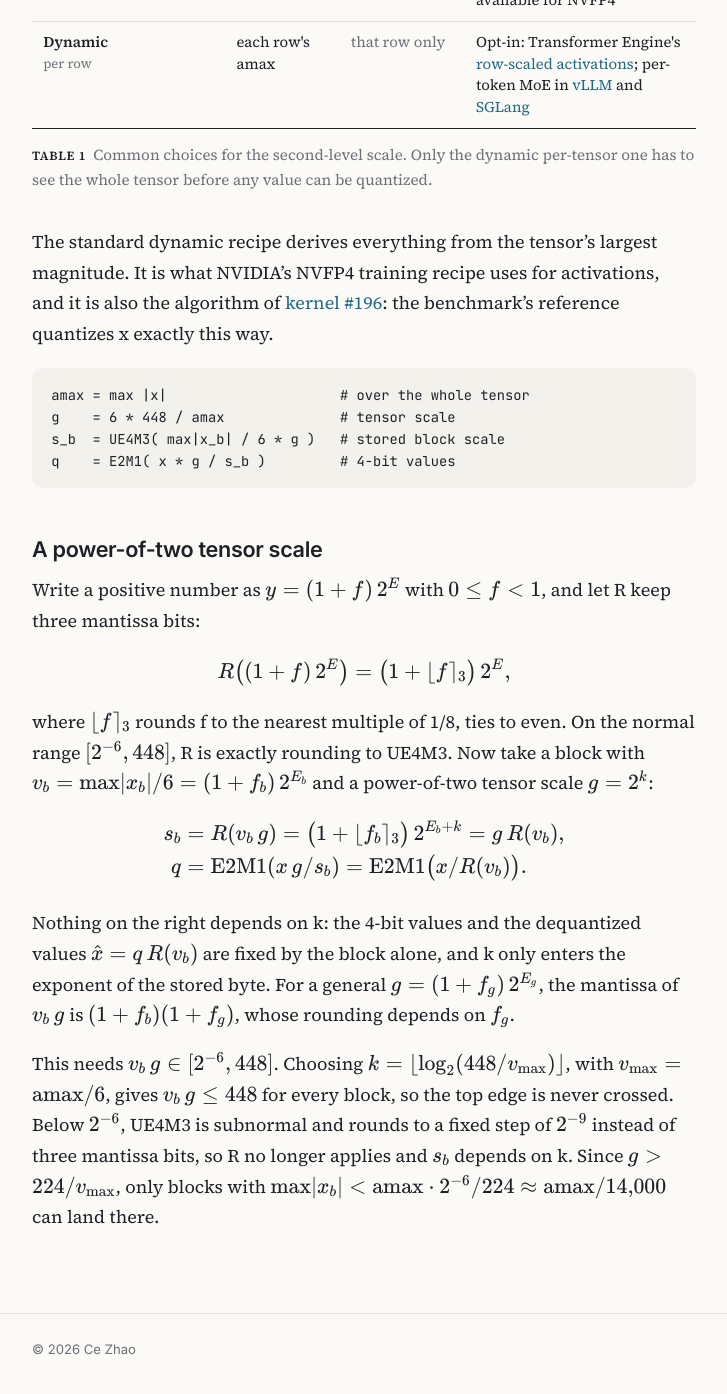
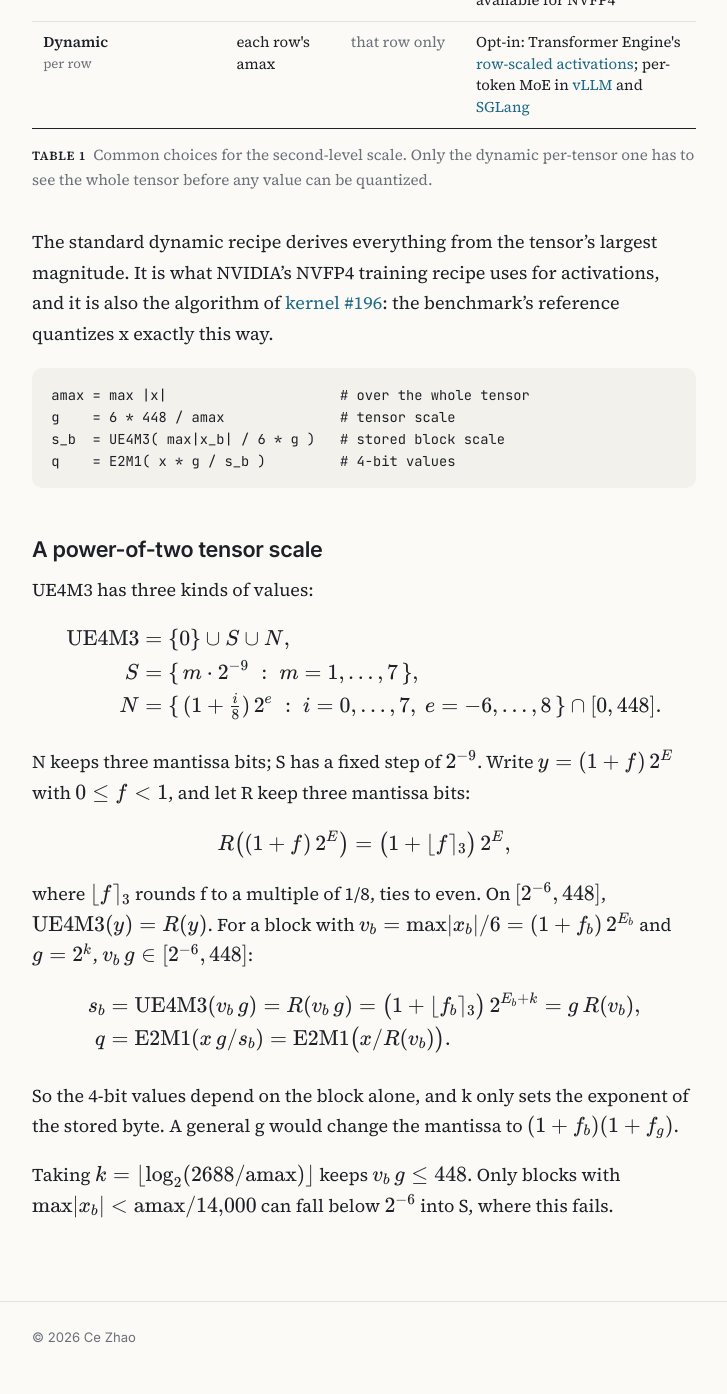
Before and after one commit to A1c0r-Z/A1c0r-Z.github.io, a Jekyll site: the page built from preview/one-pass-nvfp4.md, in a window 1280 px wide and 1400 px high, scrolled down 2139 px. Shown: the top 1394 px of the window, without its empty margins (276-1003 px from the left). Built offline with Jekyll 4.4.1, drawn with Linux system fonts in a browser that asks for light colours.

Commit message:
Power-of-two section: define UE4M3 as sets and trim the text
Co-Authored-By: Claude Opus 5.5 <noreply@anthropic.com>

```diff
--- a/preview/one-pass-nvfp4.md
+++ b/preview/one-pass-nvfp4.md
@@ -45,21 +45,31 @@ q    = E2M1( x * g / s_b )         # 4-bit values
 
 ## A power-of-two tensor scale
 
-Write a positive number as $$y = (1+f)\,2^{E}$$ with $$0 \le f < 1$$, and let R keep three mantissa bits:
+UE4M3 has three kinds of values:
+
+$$
+\begin{aligned}
+\mathrm{UE4M3} &= \{0\} \cup S \cup N, \\
+S &= \{\, m \cdot 2^{-9} \;:\; m = 1, \dots, 7 \,\}, \\
+N &= \{\, (1 + \tfrac{i}{8})\, 2^{e} \;:\; i = 0, \dots, 7,\ e = -6, \dots, 8 \,\} \cap [0, 448].
+\end{aligned}
+$$
+
+N keeps three mantissa bits; S has a fixed step of $$2^{-9}$$. Write $$y = (1+f)\,2^{E}$$ with $$0 \le f < 1$$, and let R keep three mantissa bits:
 
 $$
 R\big((1+f)\,2^{E}\big) = \big(1 + \lfloor f \rceil_{3}\big)\,2^{E},
 $$
 
-where $$\lfloor f \rceil_{3}$$ rounds f to the nearest multiple of 1/8, ties to even. On the normal range $$[2^{-6}, 448]$$, R is exactly rounding to UE4M3. Now take a block with $$v_b = \max\lvert x_b\rvert/6 = (1+f_b)\,2^{E_b}$$ and a power-of-two tensor scale $$g = 2^k$$:
+where $$\lfloor f \rceil_{3}$$ rounds f to a multiple of 1/8, ties to even. On $$[2^{-6}, 448]$$, $$\mathrm{UE4M3}(y) = R(y)$$. For a block with $$v_b = \max\lvert x_b\rvert/6 = (1+f_b)\,2^{E_b}$$ and $$g = 2^k$$, $$v_b\,g \in [2^{-6}, 448]$$:
 
 $$
 \begin{aligned}
-s_b &= R(v_b\,g) = \big(1+\lfloor f_b \rceil_3\big)\,2^{E_b+k} = g\,R(v_b), \\
+s_b &= \mathrm{UE4M3}(v_b\,g) = R(v_b\,g) = \big(1+\lfloor f_b \rceil_3\big)\,2^{E_b+k} = g\,R(v_b), \\
 q &= \mathrm{E2M1}(x\,g/s_b) = \mathrm{E2M1}\big(x/R(v_b)\big).
 \end{aligned}
 $$
 
-Nothing on the right depends on k: the 4-bit values and the dequantized values $$\hat{x} = q\,R(v_b)$$ are fixed by the block alone, and k only enters the exponent of the stored byte. For a general $$g = (1+f_g)\,2^{E_g}$$, the mantissa of $$v_b\,g$$ is $$(1+f_b)(1+f_g)$$, whose rounding depends on $$f_g$$.
+So the 4-bit values depend on the block alone, and k only sets the exponent of the stored byte. A general g would change the mantissa to $$(1+f_b)(1+f_g)$$.
 
-This needs $$v_b\,g \in [2^{-6}, 448]$$. Choosing $$k = \lfloor \log_2(448/v_{\max}) \rfloor$$, with $$v_{\max} = \mathrm{amax}/6$$, gives $$v_b\,g \le 448$$ for every block, so the top edge is never crossed. Below $$2^{-6}$$, UE4M3 is subnormal and rounds to a fixed step of $$2^{-9}$$ instead of three mantissa bits, so R no longer applies and $$s_b$$ depends on k. Since $$g > 224/v_{\max}$$, only blocks with $$\max\lvert x_b\rvert < \mathrm{amax}\cdot 2^{-6}/224 \approx \mathrm{amax}/14{,}000$$ can land there.
+Taking $$k = \lfloor \log_2(2688/\mathrm{amax}) \rfloor$$ keeps $$v_b\,g \le 448$$. Only blocks with $$\max\lvert x_b\rvert < \mathrm{amax}/14{,}000$$ can fall below $$2^{-6}$$ into S, where this fails.
```
